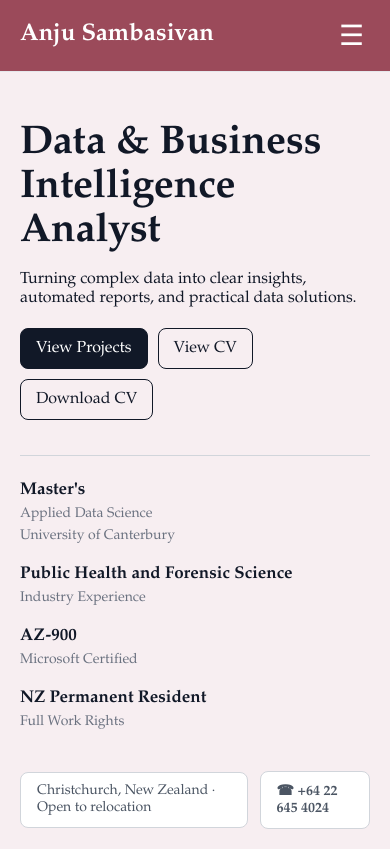
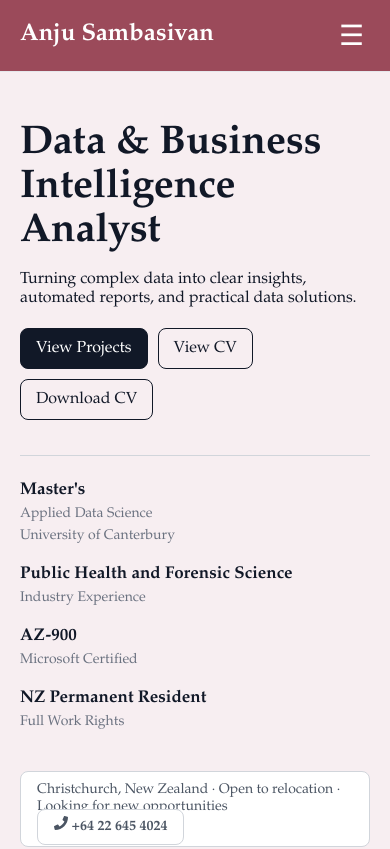
Before and after one commit to AnjuSambasivan93/my-portfolio, a React (Vite) app: page / in a window 390 px wide. Shown: the top 849 px of the page. Built offline with nearby package versions, Linux system fonts and the light colour scheme.

Commit message:
Changed phone icon and added a line

```diff
--- a/src/components/Hero.tsx
+++ b/src/components/Hero.tsx
@@ -1,5 +1,5 @@
 import "../styles/hero.css";
-import { FaGithub, FaLinkedin,  FaEnvelope} from "react-icons/fa";
+import { FaGithub, FaLinkedin,  FaEnvelope, FaPhone} from "react-icons/fa";
 import profileImage from "../assets/profile.jpg";
 
 function Hero() {
@@ -56,13 +56,13 @@ function Hero() {
            <div className="hero-contact-info">
 
                 <p className="hero-note">
-                    Christchurch, New Zealand · Open to relocation
-                </p>
+                    Christchurch, New Zealand · Open to relocation · Looking for new opportunities
+                <br />
 
                 <a className="hero-phone" href="tel:+64226454024">
-                    ☎ +64 22 645 4024
+                    <FaPhone /> +64 22 645 4024
                 </a>
-
+                </p>
             </div>
 
         </div>
@@ -78,7 +78,9 @@ function Hero() {
 
                     <a href="https://www.linkedin.com/in/anjusambasivan/" target="_blank" rel="noopener noreferrer"><FaLinkedin/>LinkedIn</a>
 
-                    <a href="mailto:aanju9363@gmail.com"><FaEnvelope/>Email</a>
+                    <a href="https://mail.google.com/mail/?view=cm&fs=1&to=aanju9363@gmail.com"
+                    target="_blank"
+                    rel="noopener noreferrer"><FaEnvelope/>Email</a>
                 </div>
             </div>
 
```
